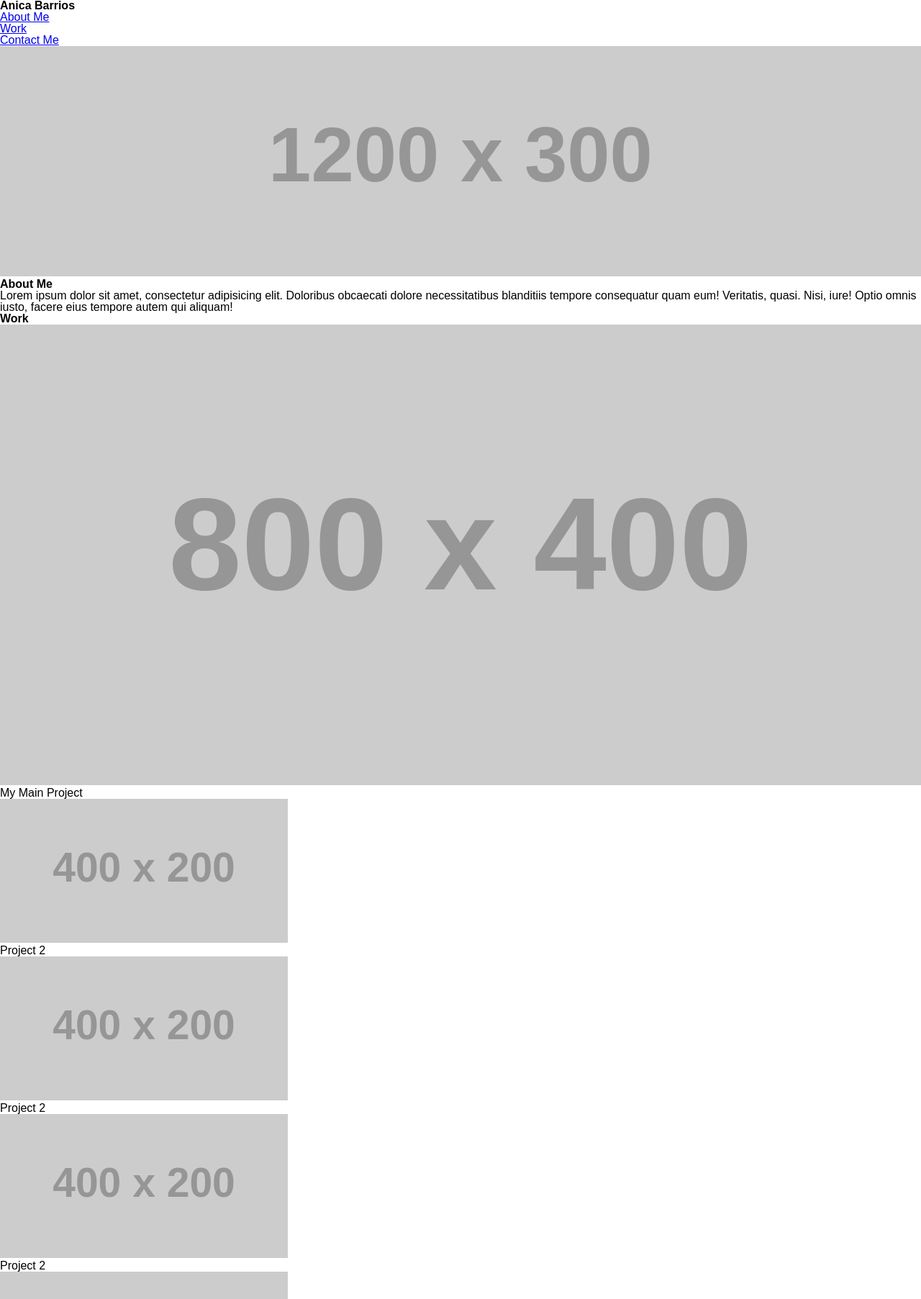
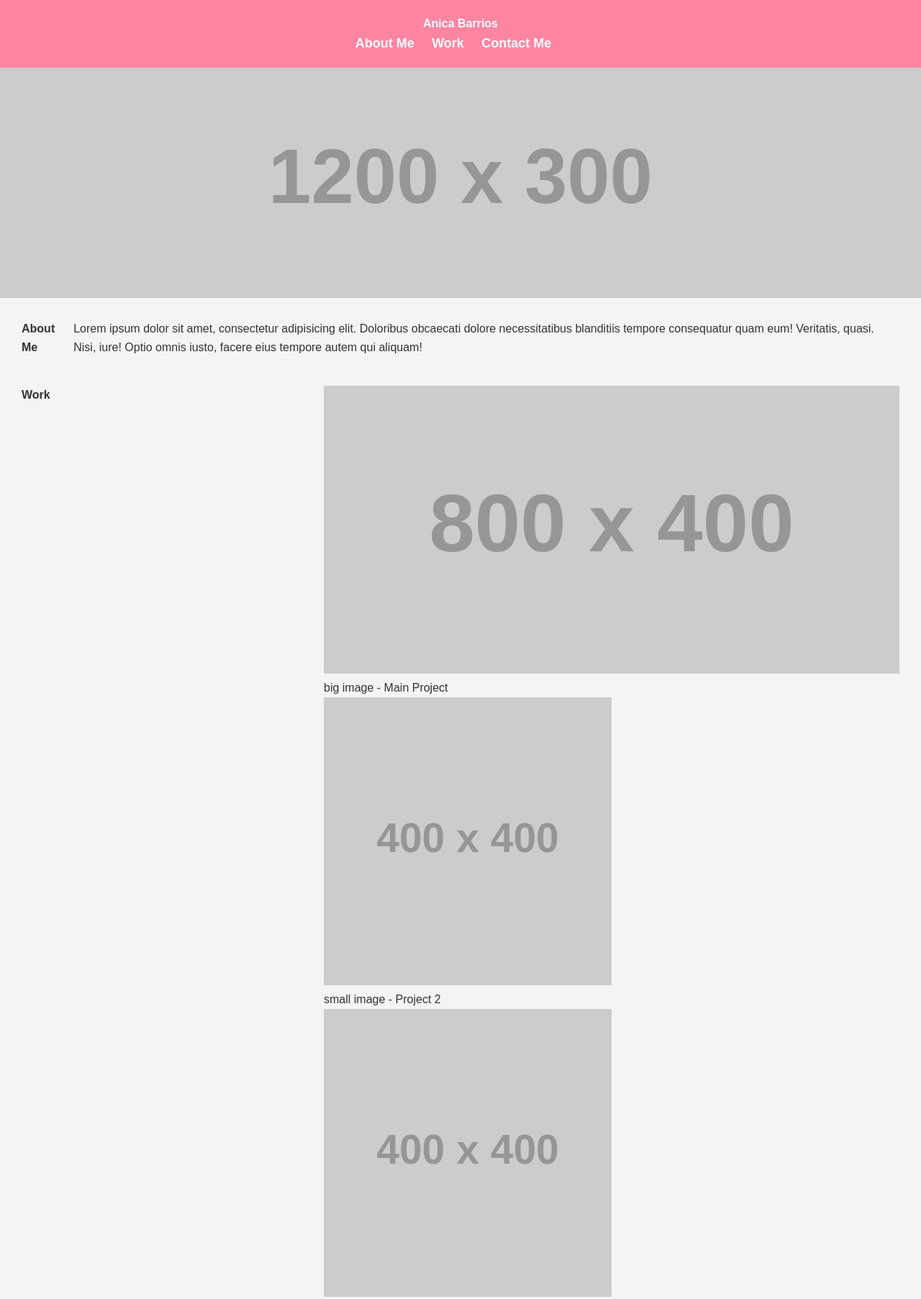
Before and after one commit to anicabarrios/Portfolio, a plain HTML site: page index.html in a window 1280 px wide. Shown: the top 1805 px of the page at 72% size. Drawn offline with Linux system fonts and the light colour scheme; placeholder pictures from the web are drawn by us.

Commit message:
started updating style.css

```diff
--- a/assets/css/style.css
+++ b/assets/css/style.css
@@ -0,0 +1,50 @@
+body {
+    font-family: 'Arial', sans-serif;
+    color: #333;
+    background-color: #f4f4f4;
+    line-height: 1.6;
+}
+
+header {
+    background-color: #ff85a2;
+    color: white;
+    padding: 20px 0;
+    text-align: center;
+}
+
+nav ul {
+    list-style: none;
+    padding: 0;
+}
+
+nav ul li {
+    display: inline;
+    margin-right: 20px;
+}
+
+nav a {
+    color: white;
+    text-decoration: none;
+    font-size: 18px;
+    font-weight: bold;
+}
+
+#hero img {
+    width: 100%;
+    height: auto;
+    display: block;
+}
+
+main {
+    padding: 20px;
+}
+
+.row {
+    display: flex;
+    justify-content: space-between;
+    margin-bottom: 20px;
+}
+
+.column-left, .column-right {
+    padding: 10px;
+}
--- a/index.html
+++ b/index.html
@@ -9,7 +9,9 @@
 </head>
 <body>
     <header>
+        <section>
             <h1>Anica Barrios</h1>
+        </section>
         <nav>
             <ul>
                 <li><a href="#about">About Me</a></li>
@@ -25,59 +27,62 @@
 
     <main>
         <section id="about" class="row">
+            <section class="column-left">
                 <h2>About Me</h2>
+            </section>
+            <section class="column-right">
                 <p>Lorem ipsum dolor sit amet, consectetur adipisicing elit. Doloribus obcaecati dolore necessitatibus blanditiis tempore consequatur quam eum! Veritatis, quasi. Nisi, iure! Optio omnis iusto, facere eius tempore autem qui aliquam!</p>
+            </section>
         </section>
 
         <section id="work" class="row">
+            <section class="column-left">
                 <h2>Work</h2>
-            <div class="work-gallery">
-                <!-- Main project with a distinctively larger image -->
-                <a href="https://www.example.com/main-project">
-                    <img src="https://placehold.co/800x400" alt="Main project" style="width: 100%;">
+            </section>
+            <section class="column-right">
+                <figure id="big-img">
+                    <a href="https://coolors.co/palettes/trending">
+                        <img src="https://placehold.co/800x400" alt="Main project">
                     </a>
-                <p>My Main Project</p>
+                    <figcaption>big image - Main Project</figcaption>
+                </figure>
+                <div class="small-images">
+                    <figure>
+                        <img src="https://placehold.co/400x400" alt="Project 2">
+                        <figcaption>small image - Project 2</figcaption>
+                    </figure>
+                    <figure>
+                        <img src="https://placehold.co/400x400" alt="Project 3">
+                        <figcaption>small image - Project 3</figcaption>
+                    </figure>
+                    <figure>
+                        <img src="https://placehold.co/400x400" alt="Project 4">
+                        <figcaption>small image - Project 4</figcaption>
+                    </figure>
+                    <figure>
+                        <img src="https://placehold.co/400x400" alt="Project 5">
+                        <figcaption>small image - Project 5</figcaption>
+                    </figure>
+                </div>
+            </section>
 
-                <!-- Additional projects with smaller images -->
-                <div class="small-images">
-                    <a href="https://www.example.com/project-2">
-                        <img src="https://placehold.co/400x200" alt="Project 2">
-                    </a>
-                    <p>Project 2</p>
-                </div>
-                <div class="small-images">
-                    <a href="https://www.example.com/project-2">
-                        <img src="https://placehold.co/400x200" alt="Project 3">
-                    </a>
-                    <p>Project 2</p>
-                </div>
-                <div class="small-images">
-                    <a href="https://www.example.com/project-2">
-                        <img src="https://placehold.co/400x200" alt="Project 4">
-                    </a>
-                    <p>Project 2</p>
-                </div>
-                <div class="small-images">
-                    <a href="https://www.example.com/project-2">
-                        <img src="https://placehold.co/400x200" alt="Project 5">
-                    </a>
-                    <p>Project 2</p>
-                </div>
-
-            </div>
         </section>
     </main>
 
     <footer>
         <section id="contact" class="row">
+            <section class="column-left">
                 <h2>Contact</h2>
+            </section>
+            <section class="column-right">
                 <ul>
-                <li>Phone: 111-999-9999</li>
+                    <li>Phone: <a href="tel:111-999-9999">111-999-9999</a></li>
                     <li>Email: <a href="mailto:anicabarrios1@gmail.com">anicabarrios1@gmail.com</a></li>
                     <li>LinkedIn: <a href="https://www.linkedin.com/in/anica-barrios-b104062ab/">Your LinkedIn</a></li>
                     <li>GitHub: <a href="https://github.com/anica-barrios">Your GitHub</a></li>
                 </ul>
             </section>
+        </section>
     </footer>
 </body>
 </html>
```
Lines whose indentation alone changed are shown as unchanged.
